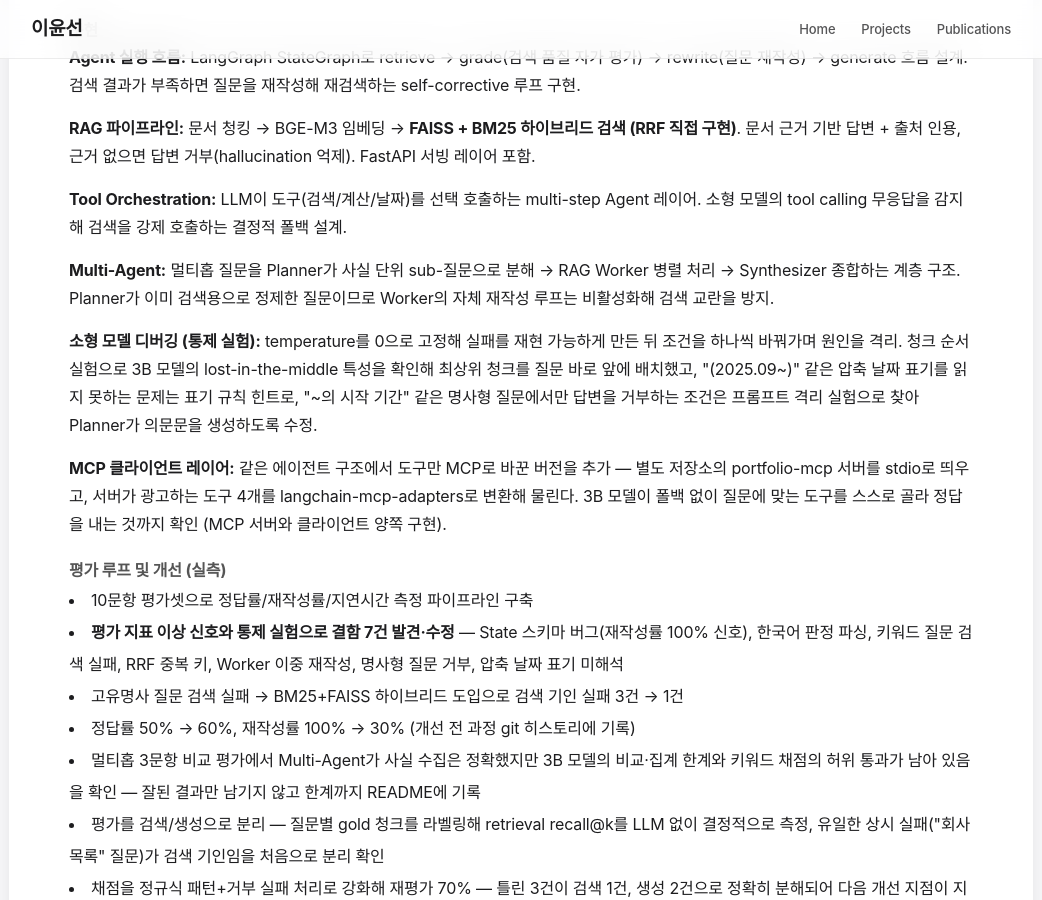
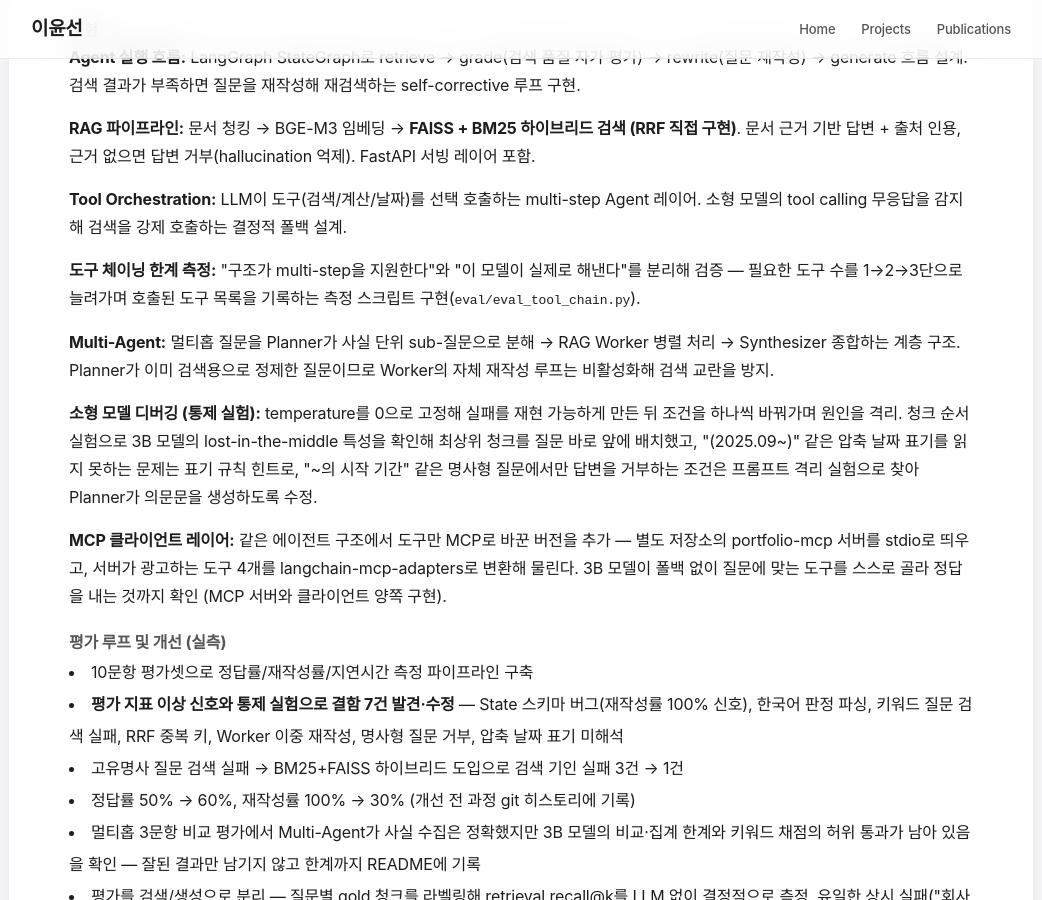
Before and after one commit to ckc5800/ckc5800.github.io, a Jekyll site: the page built from projects.html, in a window 1280 px wide and 900 px high, scrolled down 10827 px. Shown: the whole window, without its empty margins (119-1161 px from the left). Built offline with Jekyll 4.4.1, drawn with Linux system fonts in a browser that asks for light colours; some web fonts are replaced.

Commit message:
Add tool-chaining measurement to RAG Agent card
"구조가 multi-step을 지원한다"와 "이 모델이 실제로 해낸다"를 분리해
검증하는 측정 스크립트를 추가한 내용. 모델별 수치는 반복 측정이
끝난 뒤 별도로 반영한다 — 1회 결과로는 런 간 편차와 구분되지 않는다.

Co-Authored-By: Claude Opus 5 <noreply@anthropic.com>

```diff
--- a/projects.html
+++ b/projects.html
@@ -422,6 +422,7 @@ title: Projects
     <p><strong>Agent 실행 흐름:</strong> LangGraph StateGraph로 retrieve → grade(검색 품질 자가 평가) → rewrite(질문 재작성) → generate 흐름 설계. 검색 결과가 부족하면 질문을 재작성해 재검색하는 self-corrective 루프 구현.</p>
     <p><strong>RAG 파이프라인:</strong> 문서 청킹 → BGE-M3 임베딩 → <strong>FAISS + BM25 하이브리드 검색 (RRF 직접 구현)</strong>. 문서 근거 기반 답변 + 출처 인용, 근거 없으면 답변 거부(hallucination 억제). FastAPI 서빙 레이어 포함.</p>
     <p><strong>Tool Orchestration:</strong> LLM이 도구(검색/계산/날짜)를 선택 호출하는 multi-step Agent 레이어. 소형 모델의 tool calling 무응답을 감지해 검색을 강제 호출하는 결정적 폴백 설계.</p>
+    <p><strong>도구 체이닝 한계 측정:</strong> "구조가 multi-step을 지원한다"와 "이 모델이 실제로 해낸다"를 분리해 검증 — 필요한 도구 수를 1→2→3단으로 늘려가며 호출된 도구 목록을 기록하는 측정 스크립트 구현(<code>eval/eval_tool_chain.py</code>).</p>
     <p><strong>Multi-Agent:</strong> 멀티홉 질문을 Planner가 사실 단위 sub-질문으로 분해 → RAG Worker 병렬 처리 → Synthesizer 종합하는 계층 구조. Planner가 이미 검색용으로 정제한 질문이므로 Worker의 자체 재작성 루프는 비활성화해 검색 교란을 방지.</p>
     <p><strong>소형 모델 디버깅 (통제 실험):</strong> temperature를 0으로 고정해 실패를 재현 가능하게 만든 뒤 조건을 하나씩 바꿔가며 원인을 격리. 청크 순서 실험으로 3B 모델의 lost-in-the-middle 특성을 확인해 최상위 청크를 질문 바로 앞에 배치했고, "(2025.09~)" 같은 압축 날짜 표기를 읽지 못하는 문제는 표기 규칙 힌트로, "~의 시작 기간" 같은 명사형 질문에서만 답변을 거부하는 조건은 프롬프트 격리 실험으로 찾아 Planner가 의문문을 생성하도록 수정.</p>
     <p><strong>MCP 클라이언트 레이어:</strong> 같은 에이전트 구조에서 도구만 MCP로 바꾼 버전을 추가 — 별도 저장소의 portfolio-mcp 서버를 stdio로 띄우고, 서버가 광고하는 도구 4개를 langchain-mcp-adapters로 변환해 물린다. 3B 모델이 폴백 없이 질문에 맞는 도구를 스스로 골라 정답을 내는 것까지 확인 (MCP 서버와 클라이언트 양쪽 구현).</p>
```
